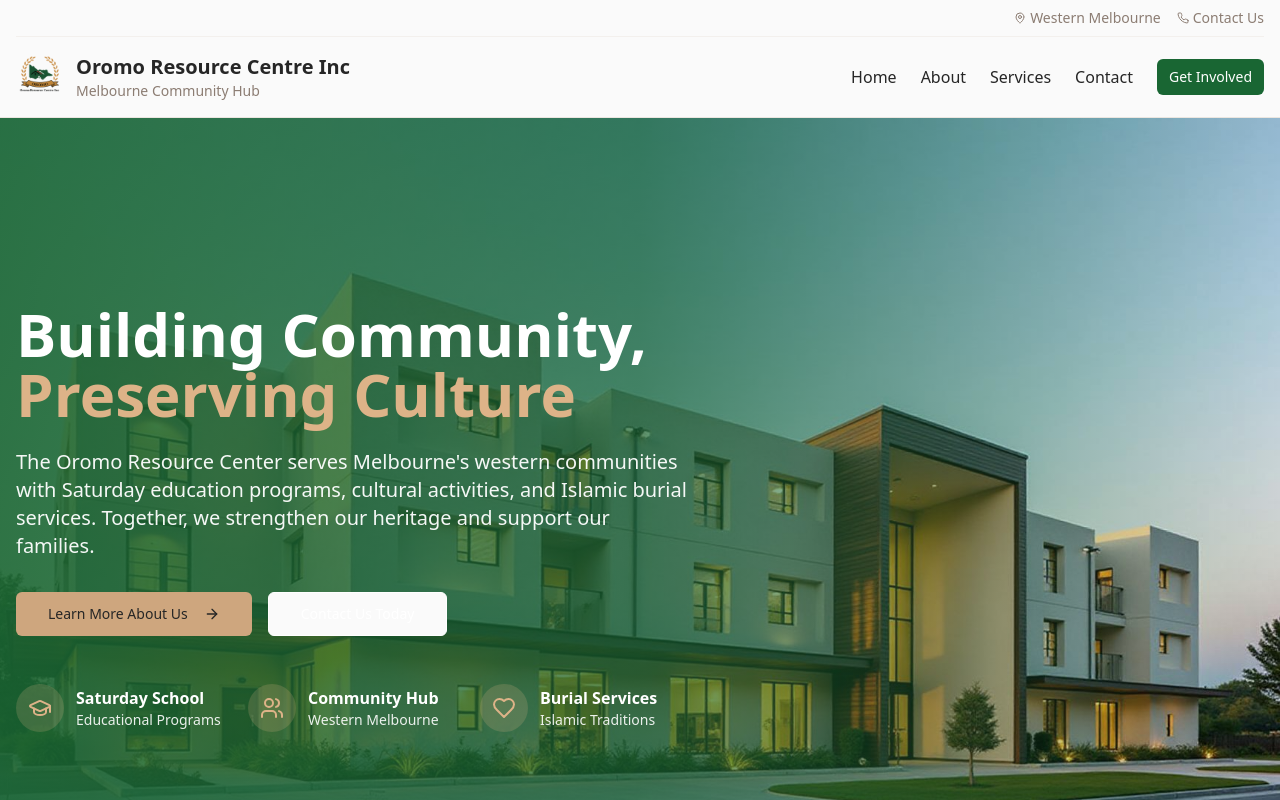
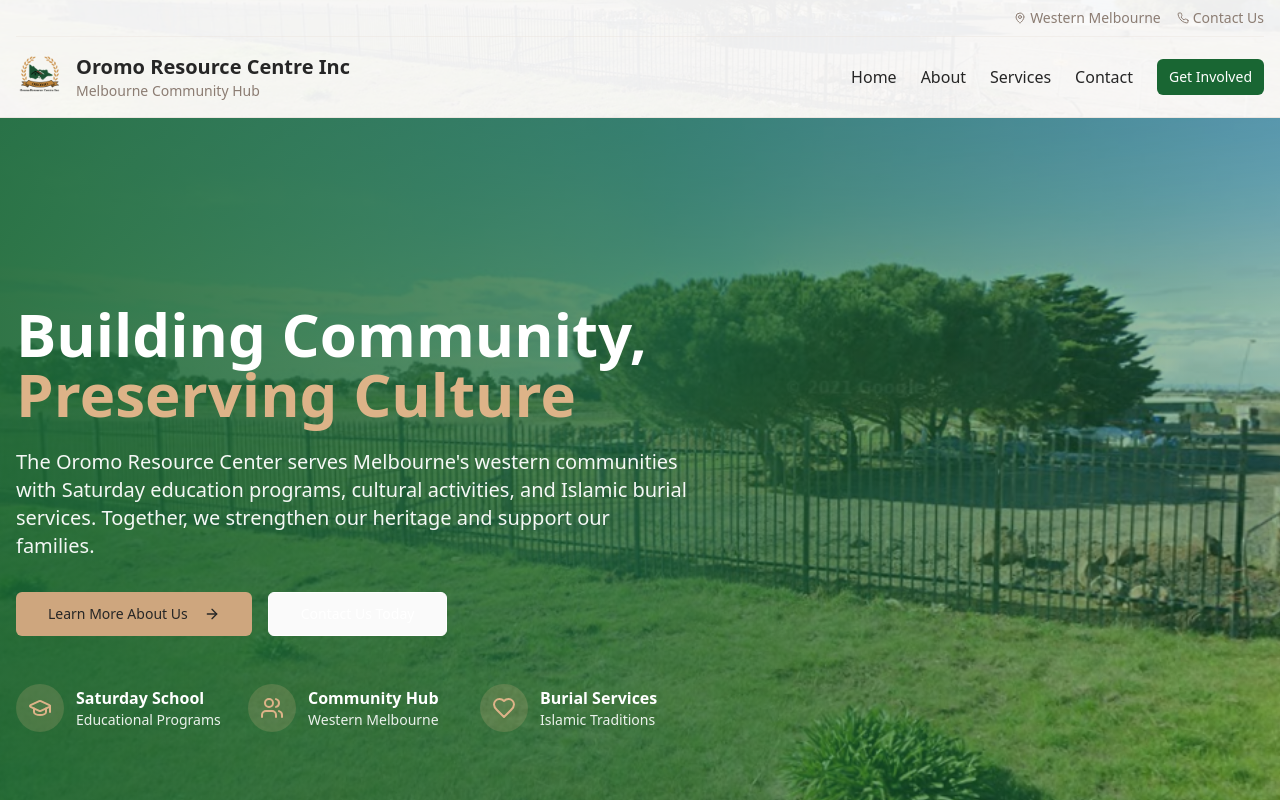
Before and after one commit to fes-reshid/oromo-resource-center, a React (Vite) app: page / in a window 1280 px wide. Shown: the top 800 px of the page. Built offline with nearby package versions, Linux system fonts and the light colour scheme.

Commit message:
Add photo to header and background
Added the provided photo to the header and home page background.

```diff
--- a/src/components/Header.tsx
+++ b/src/components/Header.tsx
@@ -6,8 +6,16 @@ const Header = () => {
   const [isMenuOpen, setIsMenuOpen] = useState(false);
 
   return (
-    <header className="bg-background/95 backdrop-blur-sm border-b border-border sticky top-0 z-50">
-      <div className="container mx-auto px-4">
+    <header className="relative bg-background/95 backdrop-blur-sm border-b border-border sticky top-0 z-50">
+      {/* Subtle background image */}
+      <div className="absolute inset-0 opacity-5">
+        <img
+          src="/lovable-uploads/f306178b-014f-4630-8f80-7cb59f05f283.png"
+          alt=""
+          className="w-full h-full object-cover object-center"
+        />
+      </div>
+      <div className="relative container mx-auto px-4">
         {/* Top contact bar */}
         <div className="hidden md:flex items-center justify-end py-2 text-sm text-muted-foreground border-b border-border/50">
           <div className="flex items-center gap-4">
--- a/src/components/Hero.tsx
+++ b/src/components/Hero.tsx
@@ -1,6 +1,5 @@
 import { ArrowRight, Users, GraduationCap, Heart } from 'lucide-react';
 import { Button } from '@/components/ui/button';
-import heroImage from '@/assets/new-hero-image.jpg';
 
 const Hero = () => {
   return (
@@ -8,11 +7,11 @@ const Hero = () => {
       {/* Background Image */}
       <div className="absolute inset-0 z-0">
         <img
-          src={heroImage}
-          alt="Oromo Resource Center building"
+          src="/lovable-uploads/f306178b-014f-4630-8f80-7cb59f05f283.png"
+          alt="Oromo Resource Center grounds and memorial site"
           className="w-full h-full object-cover"
         />
-        <div className="absolute inset-0 bg-gradient-to-r from-primary/90 via-primary/70 to-transparent"></div>
+        <div className="absolute inset-0 bg-gradient-to-r from-primary/90 via-primary/70 to-primary/40"></div>
       </div>
 
       {/* Content */}
```
Also changed, not shown: public/lovable-uploads/f306178b-014f-4630-8f80-7cb59f05f283.png (added).
